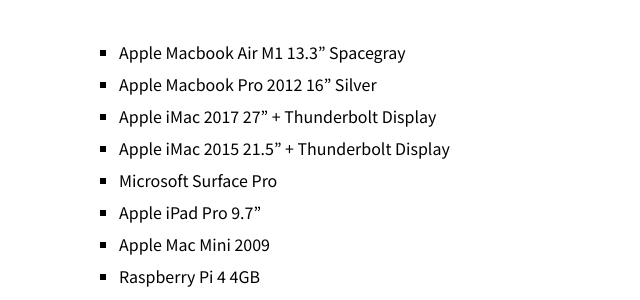
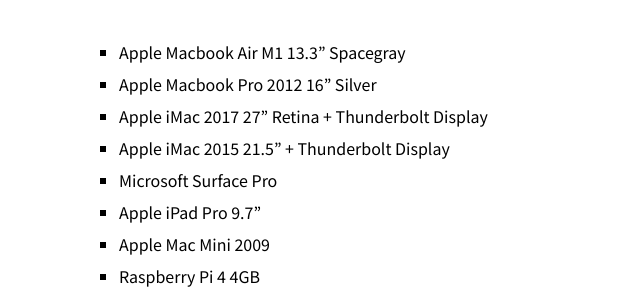
Before and after one commit to onebitco/onebitco.github.io, a Jekyll site: the page built from _posts/2021-07-29-computer.md, in a window 1280 px wide. Shown: the part 389-689 px from the top of the page, without its empty margins (203-843 px from the left). Built offline with Jekyll 4.4.1, drawn with Linux system fonts in a browser that asks for light colours.

Commit message:
comp spec update

```diff
--- a/_posts/2021-07-29-computer.md
+++ b/_posts/2021-07-29-computer.md
@@ -8,7 +8,7 @@ Active
 
 * Apple Macbook Air M1 13.3" Spacegray
 * Apple Macbook Pro 2012 16" Silver
-* Apple iMac 2017 27" + Thunderbolt Display
+* Apple iMac 2017 27" Retina + Thunderbolt Display
 * Apple iMac 2015 21.5" + Thunderbolt Display
 * Microsoft Surface Pro
 * Apple iPad Pro 9.7"
```
